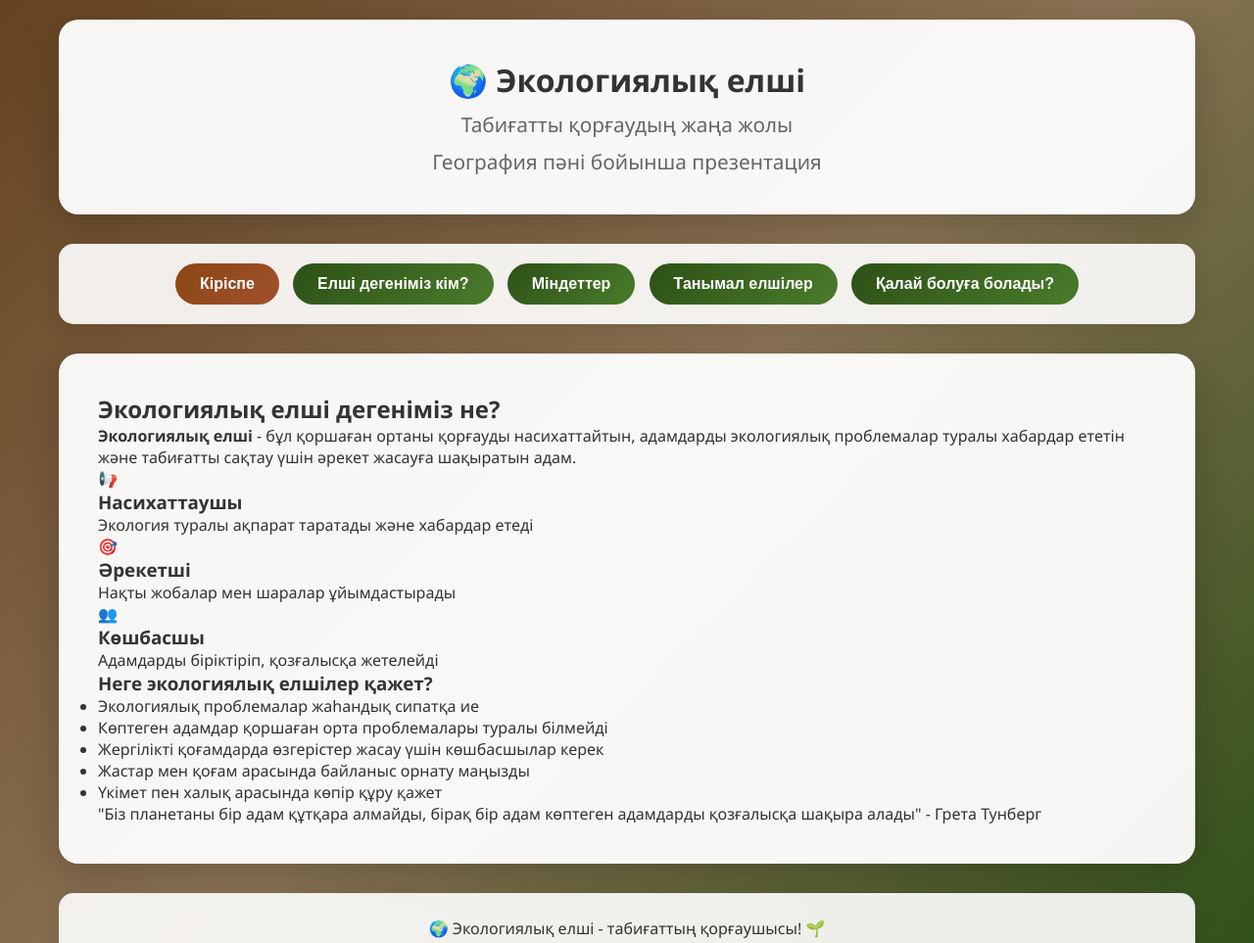
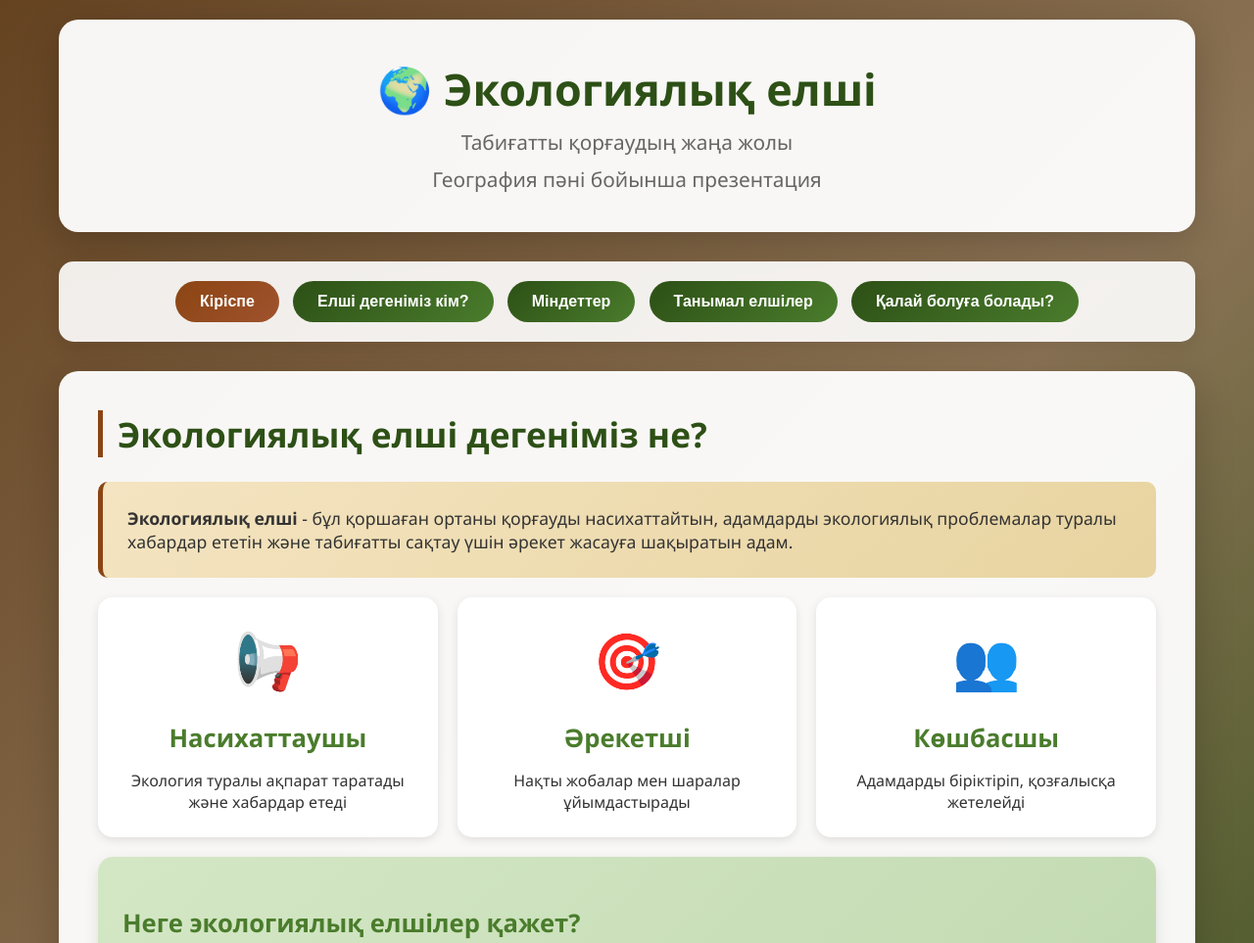
Before and after one commit to lehaIntegrateFunction/geo.lesson.github.io, a plain HTML site: page index.html in a window 1280 px wide. Shown: the top 963 px of the page at 98% size. Drawn offline with Linux system fonts and the light colour scheme; a script that the page names is missing.

Commit message:
Update style.css

```diff
--- a/style.css
+++ b/style.css
@@ -24,6 +24,24 @@ header {
     margin-bottom: 30px;
     box-shadow: 0 10px 40px rgba(0,0,0,0.2);
     text-align: center;
+    animation: slideDown 0.8s ease;
+}
+
+@keyframes slideDown {
+    from {
+        opacity: 0;
+        transform: translateY(-50px);
+    }
+    to {
+        opacity: 1;
+        transform: translateY(0);
+    }
+}
+
+h1 {
+    color: #2d5016;
+    font-size: 2.8em;
+    margin-bottom: 10px;
 }
 
 .subtitle {
@@ -50,8 +68,8 @@ nav button {
     border-radius: 25px;
     cursor: pointer;
     font-size: 16px;
+    transition: transform 0.3s, box-shadow 0.3s;
     font-weight: 600;
-    transition: transform 0.3s, box-shadow 0.3s;
 }
 
 nav button:hover {
@@ -70,10 +88,104 @@ nav button.active {
     border-radius: 20px;
     margin-bottom: 30px;
     box-shadow: 0 10px 40px rgba(0,0,0,0.2);
+    animation: fadeIn 0.6s ease;
 }
 
 .section.active {
     display: block;
+}
+
+@keyframes fadeIn {
+    from {
+        opacity: 0;
+        transform: scale(0.95);
+    }
+    to {
+        opacity: 1;
+        transform: scale(1);
+    }
+}
+
+h2 {
+    color: #2d5016;
+    font-size: 2.2em;
+    margin-bottom: 25px;
+    border-left: 5px solid #8b4513;
+    padding-left: 15px;
+}
+
+h3 {
+    color: #4a7c2c;
+    font-size: 1.6em;
+    margin: 25px 0 15px 0;
+}
+
+.card {
+    background: linear-gradient(135deg, #d4e7c5 0%, #bfd8af 100%);
+    padding: 25px;
+    border-radius: 15px;
+    margin: 20px 0;
+    box-shadow: 0 5px 15px rgba(0,0,0,0.1);
+    transition: transform 0.3s;
+}
+
+.card:hover {
+    transform: translateY(-5px);
+    box-shadow: 0 8px 25px rgba(0,0,0,0.15);
+}
+
+.highlight {
+    background: linear-gradient(135deg, #f4e4c1 0%, #e8d4a0 100%);
+    padding: 25px;
+    border-radius: 10px;
+    margin: 20px 0;
+    border-left: 5px solid #8b4513;
+    font-size: 1.1em;
+}
+
+.grid {
+    display: grid;
+    grid-template-columns: repeat(auto-fit, minmax(250px, 1fr));
+    gap: 20px;
+    margin: 20px 0;
+}
+
+.grid-item {
+    background: white;
+    padding: 25px;
+    border-radius: 15px;
+    text-align: center;
+    box-shadow: 0 3px 10px rgba(0,0,0,0.1);
+    transition: all 0.3s;
+}
+
+.grid-item:hover {
+    transform: scale(1.05);
+    box-shadow: 0 5px 20px rgba(45, 80, 22, 0.3);
+}
+
+.icon {
+    font-size: 3.5em;
+    margin-bottom: 15px;
+}
+
+ul {
+    list-style: none;
+    padding-left: 0;
+}
+
+ul li {
+    padding: 12px 0;
+    padding-left: 35px;
+    position: relative;
+    font-size: 1.05em;
+}
+
+ul li:before {
+    content: "🌱";
+    position: absolute;
+    left: 0;
+    font-size: 1.3em;
 }
 
 .footer {
@@ -84,3 +196,31 @@ nav button.active {
     margin-top: 30px;
     box-shadow: 0 5px 20px rgba(0,0,0,0.1);
 }
+
+.quote {
+    font-style: italic;
+    font-size: 1.3em;
+    color: #4a7c2c;
+    text-align: center;
+    margin: 30px 0;
+    padding: 25px;
+    background: rgba(255, 255, 255, 0.7);
+    border-radius: 15px;
+    border: 2px dashed #8b4513;
+}
+
+.ambassador-profile {
+    background: linear-gradient(135deg, #ffffff 0%, #e8f5e0 100%);
+    padding: 30px;
+    border-radius: 15px;
+    margin: 25px 0;
+    border: 3px solid #4a7c2c;
+}
+
+.mission-box {
+    background: linear-gradient(135deg, #d4e7c5 0%, #bfd8af 100%);
+    padding: 20px;
+    border-radius: 10px;
+    margin: 15px 0;
+    font-weight: 500;
+}
```
